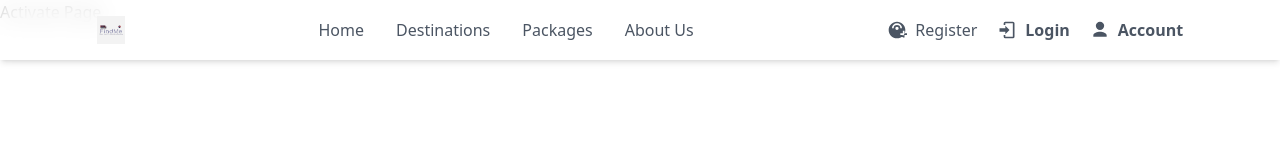
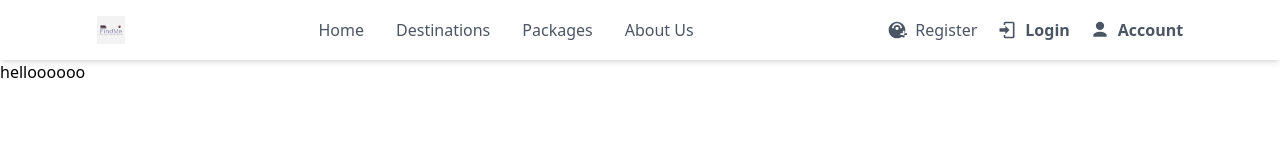
Before and after one commit to s1999-alt/FindMe--Django-React, a React (Vite) app in the folder frontend/: page /account-activate in a window 1280 px wide. Shown: the top 160 px of the page. Built offline with nearby package versions, Linux system fonts and the light colour scheme.

Commit message:
the contents comes behind the navbar problem solved

```diff
--- a/frontend/src/App.jsx
+++ b/frontend/src/App.jsx
@@ -14,9 +14,9 @@ function App() {
   const [count, setCount] = useState(0)
 
   return (
-    <>
+    <div>
+    <Navbar />
     <Router>
-      <Navbar />
       <Routes>
         <Route path="/" element={<Home/>} />
         <Route path="/auth/*" element={<Authenticator/>} />
@@ -24,7 +24,7 @@ function App() {
       </Routes>
     </Router>
     <ToastContainer />
-    </>
+    </div>
   )
 }
 
--- a/frontend/src/components/navigation/Navbar.jsx
+++ b/frontend/src/components/navigation/Navbar.jsx
@@ -47,7 +47,7 @@ const accountIcon = (
 
 const Navbar = () => {
   return (
-    <nav className="flex justify-around py-4 bg-white/80 backdrop-blur-md shadow-md w-full fixed top-0 left-0 right-0 z-10">
+    <nav className="flex justify-around py-4 bg-white/80 backdrop-blur-md shadow-md w-full relative z-10">
       {/* Logo Container */}
       <div className="flex items-center">
         {/* Logo */}
--- a/frontend/src/pages/ActivatePage.jsx
+++ b/frontend/src/pages/ActivatePage.jsx
@@ -3,7 +3,7 @@ import React from 'react'
 const ActivatePage = () => {
   return (
     <div>
-      Activate Page
+      helloooooo
     </div>
   )
 }
--- a/frontend/src/pages/Authenticator.jsx
+++ b/frontend/src/pages/Authenticator.jsx
@@ -6,6 +6,7 @@ import { Route, Routes } from "react-router-dom";
 import Register from "./Register";
 import Login from "./Login";
 import ResetPasswordPage from "./ResetPasswordPage";
+
 
 
 const Authenticator = () => {
```
